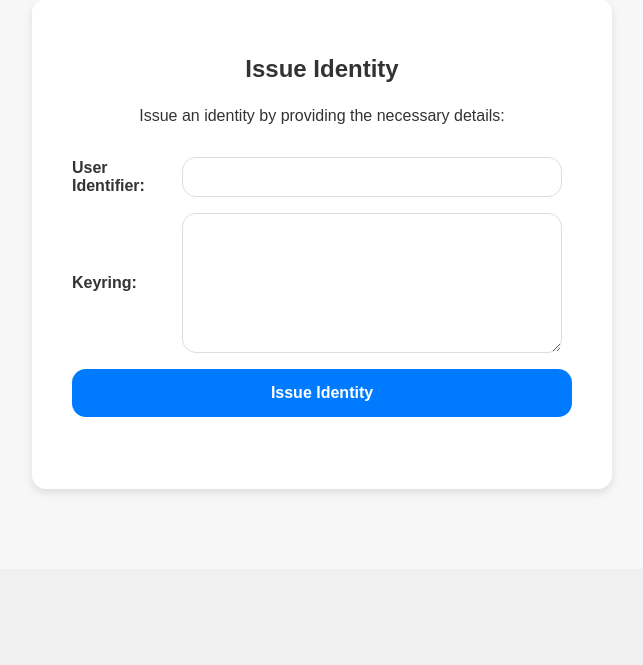
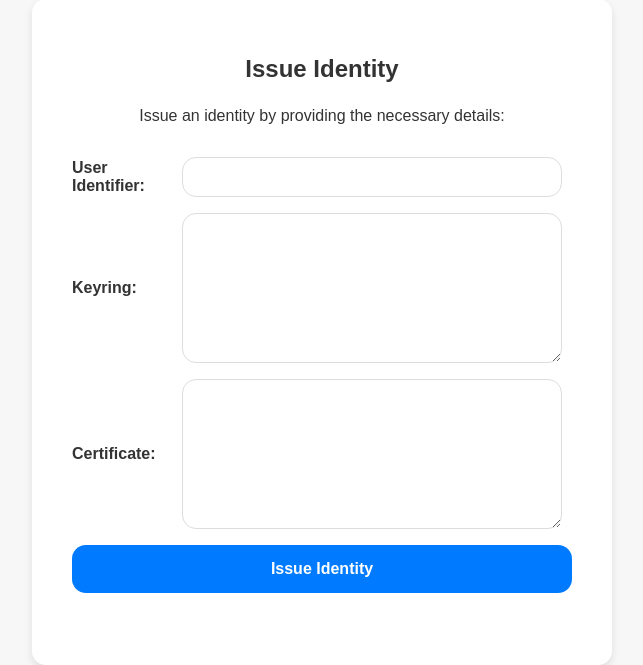
Before and after one commit to autonomys/letsid, a Flask app: page /issue-identity in a window 1280 px wide. Shown: the part 231-896 px from the top of the page, without its empty margins (318-961 px from the left). Before the commit the page ends 721 px from the top, so only its background shows below. Run offline with Flask 2, Linux system fonts and the light colour scheme.

Commit message:
add import/export certificate

```diff
--- a/requirements.txt
+++ b/requirements.txt
@@ -1,4 +1,4 @@
-auto-sdk>=0.1.2
+auto-sdk>=0.1.4
 Flask>=1.1.2
 Flask-Cors>=3.0.10
 Flask-Dance>=3.0.0
--- a/setup.py
+++ b/setup.py
@@ -12,7 +12,7 @@ setup(
     url='https://github.com/subspace/letsid',
     packages=find_packages(),
     install_requires=[
-        'auto-sdk>=0.1.2',
+        'auto-sdk>=0.1.4',
         'Flask>=1.1.2',
         'Flask-Cors>=3.0.10',
         'Flask-Dance>=3.0.0',
--- a/src/web/app.py
+++ b/src/web/app.py
@@ -61,17 +61,45 @@ def finalize_registration(provider, user_info_endpoint):
         concatenated_uuid = os.getenv('LETSID_SERVER_AUTO_ID') + provider + user_info['id']
         auto_id = hashlib.sha3_256(concatenated_uuid.encode()).hexdigest()
 
-        CertificateManager(None, ed25519_private_key).self_issue_certificate(auto_id)
+        certificate = CertificateManager(None, ed25519_private_key).self_issue_certificate(auto_id)
 
         registration_data = {
             'auto_id': auto_id,
             'user_keyring': user_keyring,
+            'certificate': CertificateManager.certificate_to_pem(certificate).decode(),
         }
 
         return render_template('show_auto_id.html', **registration_data)
     else:
         flash(f"Failed to fetch user details from {provider.capitalize()}.")
         return redirect(url_for('authorize.authorize', provider_name=provider))
+
+# Route for identity issuance
+@app.route('/issue-identity', methods=['GET', 'POST'])
+def issue_identity_route():
+    """Route for issuing identity."""
+    if request.method == 'POST':
+        auto_id = hashlib.sha3_256((request.form.get('user_identifier') + os.urandom(32).hex()).encode()).hexdigest()
+        certificate = CertificateManager.pem_to_certificate(request.form.get('user_certificate').encode())
+        print('certificate', certificate)
+
+        user_keyring = request.form.get('user_keyring').encode()
+        print('user_keyring', user_keyring)
+        private_key = pem_to_private_key(user_keyring)
+
+        print('private_key', private_key)
+
+        certificate = CertificateManager(certificate, private_key)
+        csr = certificate.create_csr(auto_id)
+        certificate = certificate.issue_certificate(csr)
+
+        certificate_data = {
+            'auto_id': auto_id,
+            'user_keyring': user_keyring.decode(),
+            'certificate': CertificateManager.certificate_to_pem(certificate).decode(),
+        }
+        return render_template('show_auto_id.html', **certificate_data)
+    return render_template('issue_identity.html')
 
 # Provider-specific routes for finalizing registration
 @app.route('/finalize-registration/google')
@@ -88,27 +116,3 @@ def finalize_registration_github():
 def finalize_registration_discord():
     """Finalize registration with Discord OAuth."""
     return finalize_registration('discord', "/api/users/@me")
-
-# Route for identity issuance
-@app.route('/issue-identity', methods=['GET', 'POST'])
-def issue_identity_route():
-    """Route for issuing identity."""
-    if request.method == 'POST':
-        auto_id = hashlib.sha3_256((request.form.get('user_identifier') + os.urandom(32).hex()).encode()).hexdigest()
-
-        user_keyring = request.form.get('user_keyring')
-        print('user_keyring', user_keyring)
-        private_key = pem_to_private_key(user_keyring)
-
-        print('private_key', private_key)
-
-        certificate = CertificateManager(None, private_key)
-        csr = certificate.create_csr(auto_id)
-        certificate.issue_certificate(csr)
-
-        certificate_data = {
-            'auto_id': auto_id,
-            'user_keyring': user_keyring.decode(),
-        }
-        return render_template('show_auto_id.html', **certificate_data)
-    return render_template('issue_identity.html')
--- a/src/web/static/css/style.css
+++ b/src/web/static/css/style.css
@@ -72,7 +72,7 @@ p {
     margin-right: 10px;
     flex-grow: 1;
     height: auto;
-    min-height: 140px;
+    min-height: 150px;
     overflow-y: auto;
     resize: vertical;
 }
--- a/src/web/templates/issue_identity.html
+++ b/src/web/templates/issue_identity.html
@@ -20,6 +20,11 @@
             </div>
 
             <div class="form-field">
+                <label for="user_certificate">Certificate:</label>
+                <textarea id="user_certificate" name="user_certificate" class="input-textarea"></textarea>
+            </div>
+
+            <div class="form-field">
                 <button type="submit" class="btn">Issue Identity</button>
             </div>
         </form>
```
Also changed, not shown: src/web/templates/show_auto_id.html (+8 -0 lines).
